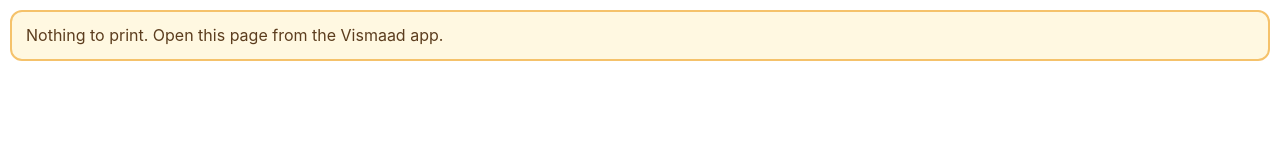
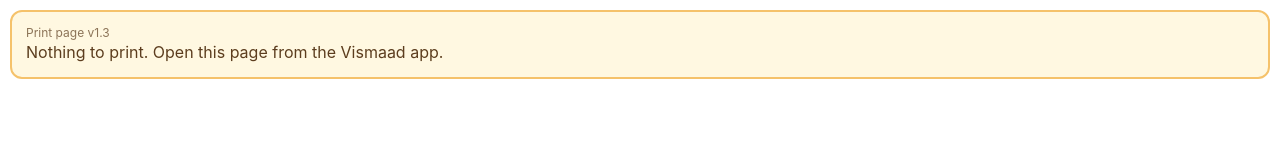
Before and after one commit to vismaadcreations/vismaad, a plain HTML site: page print.html in a window 1280 px wide. Drawn offline with Linux system fonts and the light colour scheme.

Commit message:
Add files via upload

```diff
--- a/print.html
+++ b/print.html
@@ -7,7 +7,10 @@
 <meta http-equiv="Content-Security-Policy" content="default-src 'none'; script-src 'sha256-Xwv9VKX5Q9s+IyXygWd7L2fTkMXKO989XPBYifrU0jI='; style-src 'unsafe-inline' https://fonts.googleapis.com; font-src https://fonts.gstatic.com; img-src data: https://raw.githubusercontent.com; base-uri 'none'; form-action 'none'; frame-src 'none'; connect-src 'none'; object-src 'none'"/>
 <title>Vismaad print</title>
 <!--
-  Vismaad print page v1.2 (16-Nov-2026). Upload next to index.html. Used by the app from v14.58.0.
+  Vismaad print page v1.3 (16-Nov-2026). Upload next to index.html. Used by the app from v14.58.0.
+  v1.3: shows "Print page v1.3" in the yellow bar on screen (never printed), so the version Safari loaded can be seen.
+  From app v14.61.0 this page is opened as print.html?v=1.3, so a new upload is fetched at once, never an old copy.
+  Bump the label here and _VC_PRINT_VER in the app together.
   v1.2: sideways pages shrunk to 84% (was 90%). Measured on his iPhone 16 Pro with print-test.html: Safari's sheet
   holds 920 px of height at 660 px width, so a 90% Sales Book page (956 px) still spilled onto a second sheet and
   2 pages came out on 4. At 84% a page is 892 px tall and 616 px wide, about 7 mm to spare.
@@ -37,7 +40,7 @@ body{margin:0;background:#fff;}
 <style id="pp-page"></style>
 </head>
 <body>
-<div id="pp-bar"><div id="pp-msg">Preparing the print…</div><button id="pp-again" type="button" style="display:none">🖨️ Print again</button></div>
+<div id="pp-bar"><div id="pp-ver" style="font-size:12px;opacity:.7;">Print page v1.3</div><div id="pp-msg">Preparing the print…</div><button id="pp-again" type="button" style="display:none">🖨️ Print again</button></div>
 <div id="pp-root"></div>
 <script>
 (function(){
```
